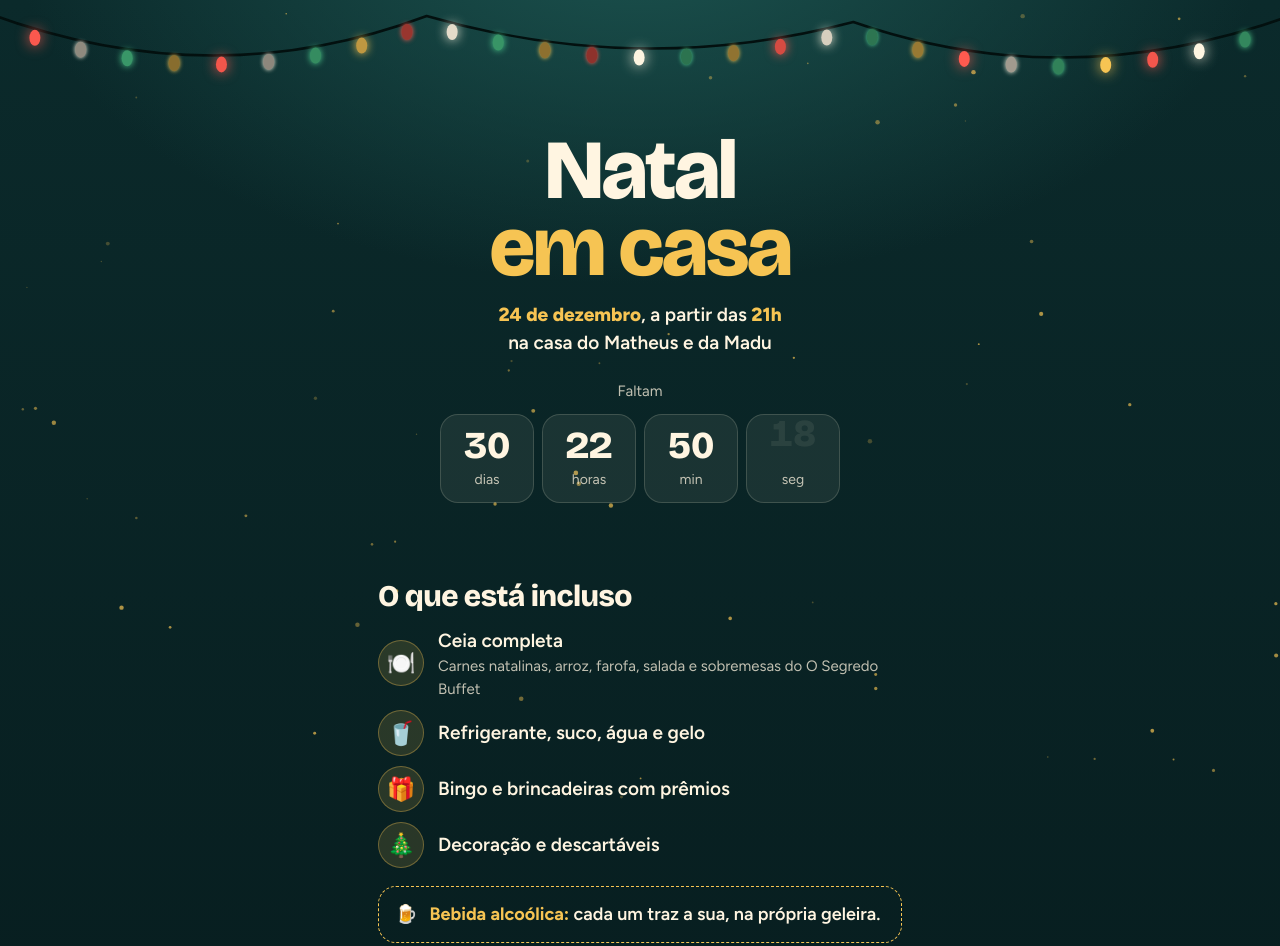
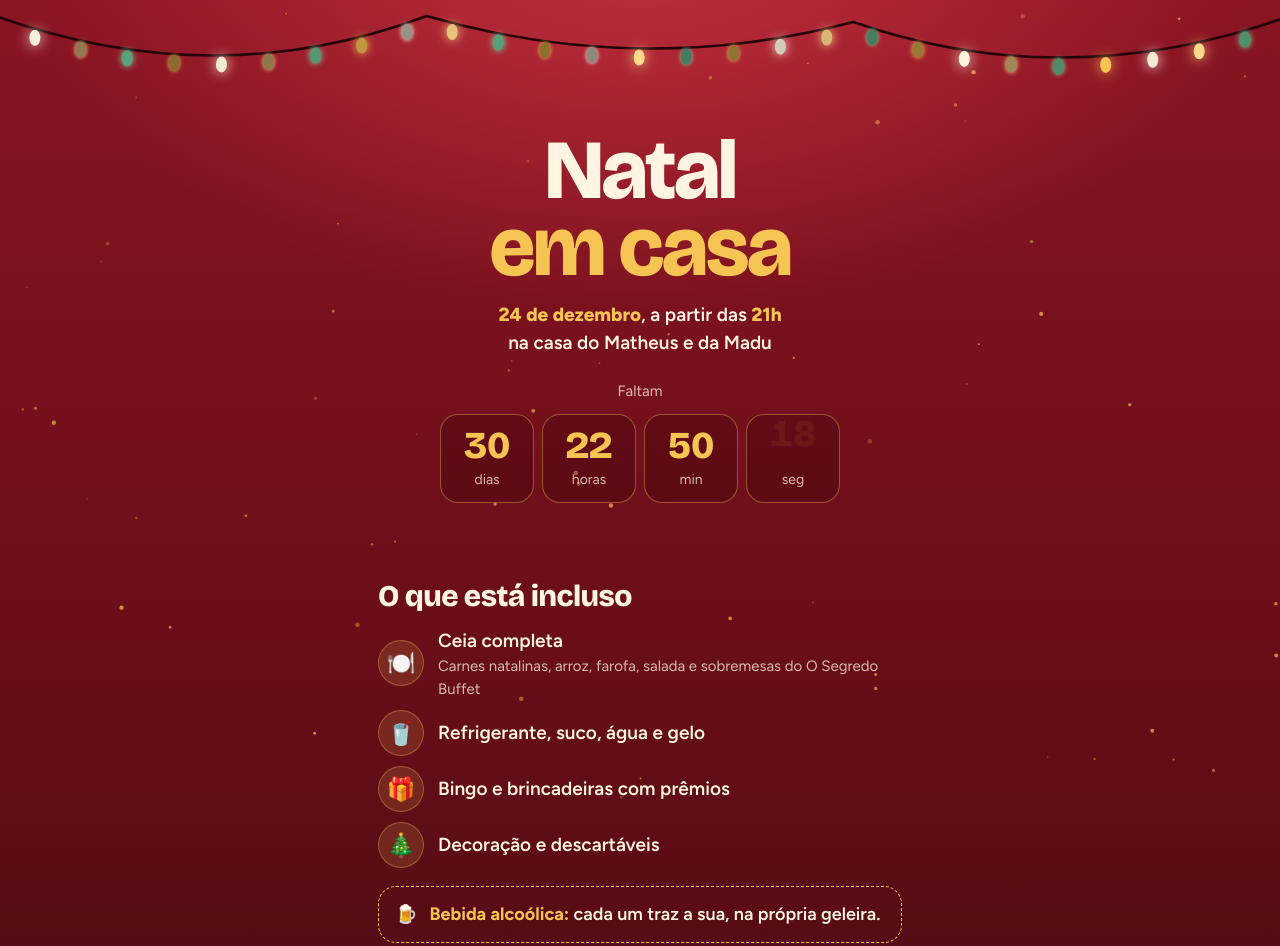
Before and after one commit to matheusadvac-svg/natal-2026, a plain HTML site: page index.html in a window 1280 px wide. Shown: the top 946 px of the page. Drawn offline with nearby package versions, Linux system fonts and the light colour scheme; no server answers.

Commit message:
Paleta vermelho e dourado clássico
Co-Authored-By: Claude Fable 5.2 <noreply@anthropic.com>
Claude-Session: https://claude.ai/code/session_01KH6Zkoni8DiT7ShyuSvJAR

```diff
--- a/index.html
+++ b/index.html
@@ -11,21 +11,21 @@
 <meta property="og:url" content="https://matheusadvac-svg.github.io/natal-2026/">
 <meta name="twitter:card" content="summary_large_image">
 <meta property="og:type" content="website">
-<meta name="theme-color" content="#06191b">
+<meta name="theme-color" content="#3f070e">
 <link rel="preconnect" href="https://fonts.googleapis.com">
 <link rel="preconnect" href="https://fonts.gstatic.com" crossorigin>
 <link href="https://fonts.googleapis.com/css2?family=Bricolage+Grotesque:opsz,wght@12..96,500;12..96,700;12..96,800&family=Figtree:wght@400;500;600;700;800&display=swap" rel="stylesheet">
 <style>
   :root{
-    --noite:#0b2a2b; --noite-funda:#06191b; --ouro:#f6c453; --marfim:#fff5e1; --baga:#d2382f;
-    --pinho:#1f6f54; --pinho-claro:#dff1e6; --tinta:#14201f; --suave:#5d6b68; --linha:#ead9b8; --erro:#b42318;
+    --noite:#8a1422; --noite-funda:#3f070e; --ouro:#f6c453; --marfim:#fff5e1; --baga:#b3202e;
+    --pinho:#1f6f54; --pinho-claro:#dff1e6; --tinta:#2b0c10; --suave:#6e5a57; --linha:#ead9b8; --erro:#b42318;
     --display:"Bricolage Grotesque","Figtree",system-ui,sans-serif;
   }
   *{box-sizing:border-box}
   html{background:var(--noite-funda)}
   html,body{margin:0}
   body{font-family:"Figtree",system-ui,-apple-system,Segoe UI,Roboto,sans-serif;font-size:18px;line-height:1.5;color:var(--marfim);
-    background:radial-gradient(900px 520px at 50% -80px,#1c5450 0%,transparent 70%),linear-gradient(180deg,var(--noite) 0%,var(--noite-funda) 70%);min-height:100vh;overflow-x:hidden}
+    background:radial-gradient(900px 560px at 50% -80px,#c4313f 0%,transparent 70%),linear-gradient(180deg,var(--noite) 0%,var(--noite-funda) 70%);min-height:100vh;overflow-x:hidden}
   button{font:inherit;cursor:pointer}
   #brilhos,#confete{position:fixed;inset:0;width:100%;height:100%;pointer-events:none}
   #brilhos{z-index:0} #confete{z-index:5}
@@ -33,7 +33,7 @@
 
   /* abertura */
   .pisca{display:block;width:100vw;max-width:none;margin-left:50%;transform:translateX(-50%);height:118px;overflow:visible}
-  .fio{fill:none;stroke:#03100f;stroke-width:2.5;stroke-linecap:round;stroke-dasharray:var(--len);stroke-dashoffset:var(--len);animation:desenha 1.3s cubic-bezier(.6,0,.2,1) .1s forwards}
+  .fio{fill:none;stroke:#24040a;stroke-width:2.5;stroke-linecap:round;stroke-dasharray:var(--len);stroke-dashoffset:var(--len);animation:desenha 1.3s cubic-bezier(.6,0,.2,1) .1s forwards}
   @keyframes desenha{to{stroke-dashoffset:0}}
   .luz{transform-box:fill-box;transform-origin:center;opacity:0;animation:acende .35s ease-out forwards,pisca 2.8s ease-in-out infinite}
   @keyframes acende{from{opacity:0;transform:scale(.2)}to{opacity:1;transform:scale(1)}}
@@ -49,8 +49,8 @@
   .onde{font-size:19px;font-weight:600;margin:0}
   .onde b{color:var(--ouro);font-weight:800}
   .relogio{display:grid;grid-template-columns:repeat(4,1fr);gap:8px;margin:26px auto 0;max-width:400px}
-  .relogio div{background:rgba(255,245,225,.07);border:1px solid rgba(255,245,225,.16);border-radius:18px;padding:12px 4px 10px;backdrop-filter:blur(6px)}
-  .relogio b{display:block;font-family:var(--display);font-weight:800;font-size:38px;line-height:1;font-variant-numeric:tabular-nums}
+  .relogio div{background:rgba(60,5,12,.35);border:1px solid rgba(246,196,83,.4);border-radius:18px;padding:12px 4px 10px;backdrop-filter:blur(6px)}
+  .relogio b{display:block;color:var(--ouro);font-family:var(--display);font-weight:800;font-size:38px;line-height:1;font-variant-numeric:tabular-nums}
   .relogio b.vira{animation:vira .35s ease-out}
   @keyframes vira{from{transform:translateY(-35%);opacity:0}to{transform:none;opacity:1}}
   .relogio small{font-size:14px;opacity:.75}
@@ -97,7 +97,7 @@
   .total span b{display:block;font-size:20px;opacity:1}
   .total strong{font-family:var(--display);font-weight:800;white-space:nowrap;font-size:clamp(26px,8vw,38px);line-height:1;color:var(--ouro);font-variant-numeric:tabular-nums}
   .enviar{width:100%;margin-top:16px;border:0;border-radius:18px;padding:22px 12px;font-family:var(--display);font-weight:800;font-size:23px;color:#fff;background:var(--baga);
-    box-shadow:0 10px 24px -8px rgba(210,56,47,.8);position:relative;overflow:hidden;transition:transform .12s}
+    box-shadow:0 10px 24px -8px rgba(179,32,46,.8);position:relative;overflow:hidden;transition:transform .12s}
   .enviar::after{content:"";position:absolute;top:0;bottom:0;width:40%;left:-60%;background:linear-gradient(100deg,transparent,rgba(255,255,255,.35),transparent);animation:brilho 3.2s ease-in-out 3s infinite}
   @keyframes brilho{0%{left:-60%}35%,100%{left:130%}}
   .enviar:active{transform:scale(.97)} .enviar:disabled{opacity:.7;cursor:wait}
@@ -214,7 +214,7 @@ const calmo = matchMedia("(prefers-reduced-motion: reduce)").matches;
   for (let i = 0; i < vaos; i++) d += ` Q ${passo * i + passo / 2} ${i % 2 ? 78 : 96} ${passo * (i + 1) + (i === vaos - 1 ? 10 : 0)} ${i % 2 ? 22 : 16}`;
   const fio = document.createElementNS(NS, "path"); fio.setAttribute("d", d); fio.setAttribute("class", "fio"); svg.appendChild(fio);
   const len = fio.getTotalLength(); fio.style.setProperty("--len", len);
-  const cores = ["#f6c453", "#ff5a4f", "#fff5e1", "#4fd08f"], n = Math.round(W / 46);
+  const cores = ["#f6c453", "#fff5e1", "#ffd98a", "#7be0a8"], n = Math.round(W / 46);
   for (let i = 1; i < n; i++) { const p = fio.getPointAtLength(len * i / n);
     const l = document.createElementNS(NS, "ellipse"); l.setAttribute("cx", p.x); l.setAttribute("cy", p.y + 9); l.setAttribute("rx", 5.5); l.setAttribute("ry", 8);
     l.setAttribute("class", "luz"); l.style.fill = l.style.color = cores[i % cores.length];
```
